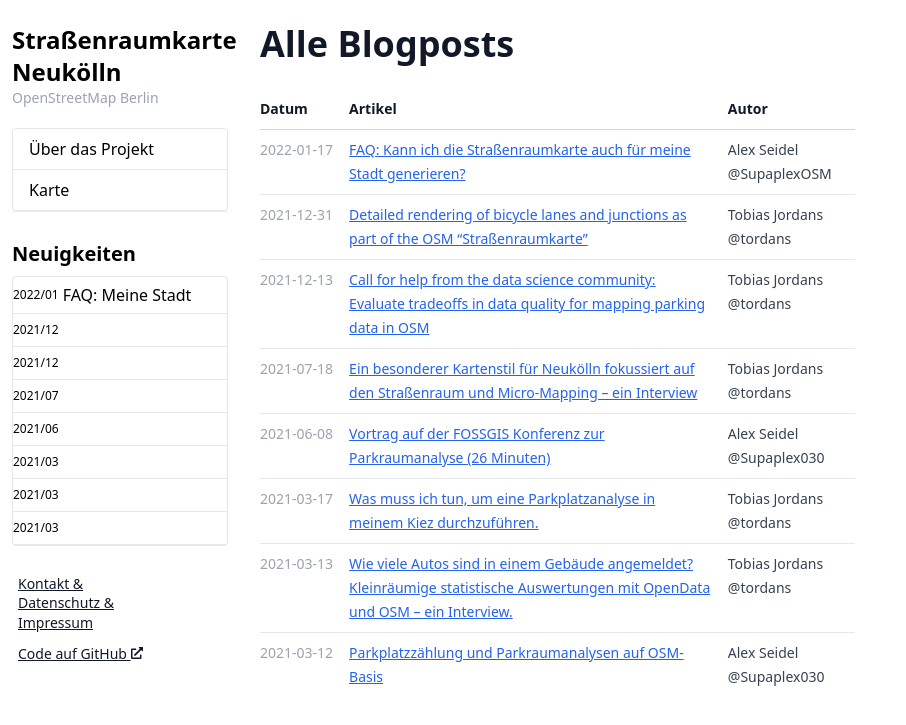
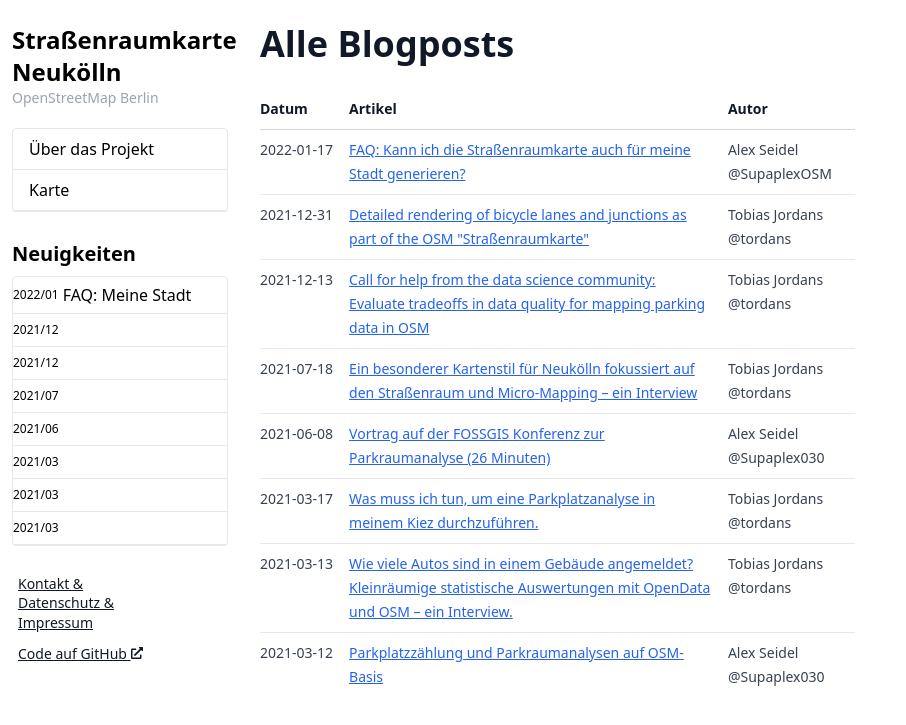
Before and after one commit to osmberlin/strassenraumkarte-neukoelln, a Jekyll site: the page built from posts/index.html, in a window 1280 px wide. Shown: the top 725 px of the page, without its empty margins (0-906 px from the left). Built offline with Jekyll 4.4.1, drawn with Linux system fonts in a browser that asks for light colours.

Commit message:
List of blogpost: Reformat table, link from menu
Add hidden link in menu; reformat to table for more styling control. Show redirected links.

```diff
--- a/_includes/menu/strassenraumkarte.html
+++ b/_includes/menu/strassenraumkarte.html
@@ -18,7 +17,7 @@
 
 <h2 class="my-2 text-xl font-semibold">
   <a
-    href="{{ '/posts/2021-07-18-strassenraumkarte' | relative_url }}"
+    href="{{ '/posts' | relative_url }}"
     class="{% if page.menu_highlight == 'posts' %}{% else %}hover:text-blue-500{% endif %} text-black"
   >
     Neuigkeiten
--- /dev/null
+++ b/posts/index.html
@@ -0,0 +1,33 @@
+---
+title: Alle Blogposts
+layout: post
+noindex: true
+---
+
+<table class="table">
+  <thead>
+    <tr>
+      <th>Datum</th>
+      <th>Artikel</th>
+      <th>Autor</th>
+    </tr>
+  </thead>
+  <tbody>
+    {% for post in site.posts -%}
+    <tr>
+      <td class="flex flex-none whitespace-nowrap text-gray-500">
+        {{ post.date | date: "%Y-%m-%d"}}
+      </td>
+      <td>
+        {% if post.redirect_to %}
+        <div class="text-gray-500">{{ post.title }}</div>
+        <a href="{{ post.redirect_to  }}">Dieser Eintrag wurde verschoben.</a>
+        {% else %}
+        <a href="{{ post.url | relative_url }}">{{ post.title }}</a>
+        {% endif %}
+      </td>
+      <td>{{ post.author }}</td>
+    </tr>
+    {% endfor -%}
+  </tbody>
+</table>
--- a/posts/index.md
+++ /dev/null
@@ -1,12 +0,0 @@
----
-title: Alle Blogposts
-layout: post
-noindex: true
----
-
-| Datum | Artikel | Autor |
-|---|---|---|
-{% for post in site.posts -%}
-| <span class='text-gray-400 whitespace-nowrap'>{{ post.date | date: site.minima.date_format }}</span> | [{{ post.title }}]({{ post.url | relative_url }}) | {{ post.author }} |
-{% endfor -%}
-{: class='table' }
```
Also changed, not shown: other parts of _includes/menu/strassenraumkarte.html (+0 -1 lines).
